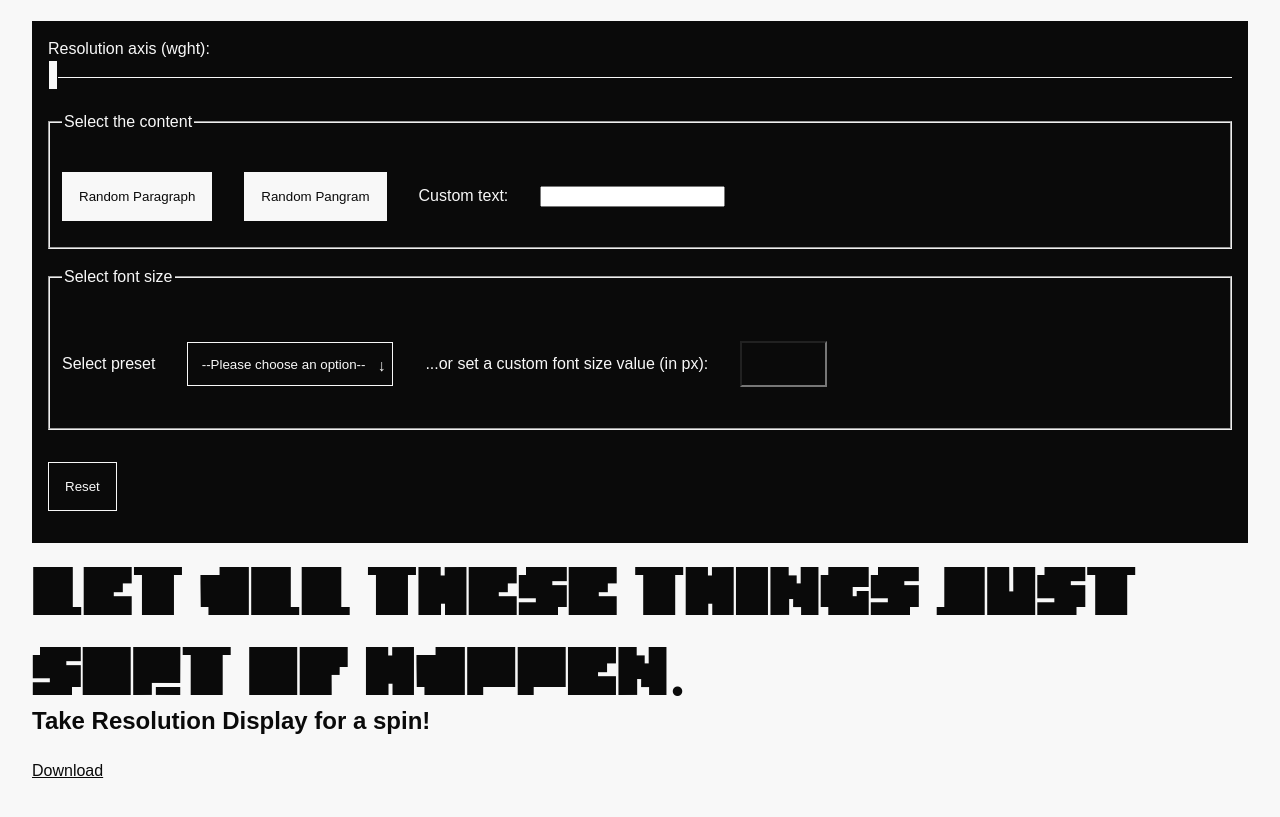
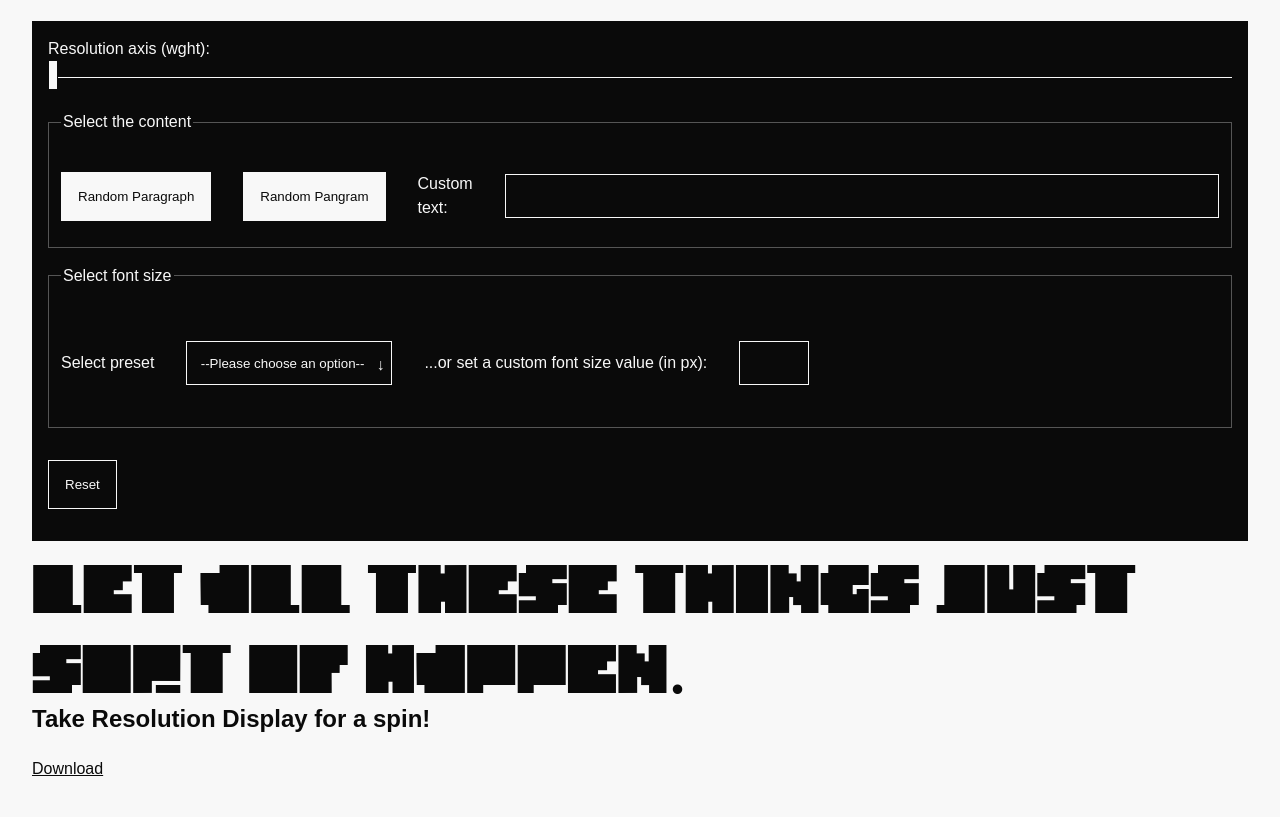
Before and after one commit to k00lthing/master-project-website, a website built with Vite: page resolution/index.html in a window 1280 px wide. Shown: the part 1101-1918 px from the top of the page. Built offline with nearby package versions, Linux system fonts and the light colour scheme; files whose address does not match are found by name; a web font is replaced by a local one.

Commit message:
style form

```diff
--- a/css/_form.scss
+++ b/css/_form.scss
@@ -41,9 +41,11 @@ input[type=range] {
   margin: 0;
   width: 100%;
 }
+
 input[type=range]:focus {
   outline: none;
 }
+
 input[type=range]::-webkit-slider-runnable-track {
   width: 100%;
   height: 1px;
@@ -54,6 +56,7 @@ input[type=range] {
   border-radius: 0px;
   border: none;
 }
+
 input[type=range]::-webkit-slider-thumb {
   box-shadow: none;
   border: 1px solid variables.$off-black;
@@ -65,9 +68,11 @@ input[type=range] {
   -webkit-appearance: none;
   margin-top: -17.5px;
 }
+
 input[type=range]:focus::-webkit-slider-runnable-track {
   background: variables.$off-white;
 }
+
 input[type=range]::-moz-range-track {
   width: 100%;
   height: 1px;
@@ -78,6 +83,7 @@ input[type=range] {
   border-radius: 0px;
   border: 0px solid variables.$off-black;
 }
+
 input[type=range]::-moz-range-thumb {
   box-shadow: 0px 0px 0px variables.$off-black;
   border: 1px solid variables.$off-black;
@@ -87,6 +93,7 @@ input[type=range] {
   background: variables.$off-white;
   cursor: pointer;
 }
+
 input[type=range]::-ms-track {
   width: 100%;
   height: 1px;
@@ -96,18 +103,21 @@ input[type=range] {
   border-color: transparent;
   color: transparent;
 }
+
 input[type=range]::-ms-fill-lower {
   background: variables.$off-white;
   border: 0px solid variables.$off-black;
   border-radius: 0px;
   box-shadow: 0px 0px 0px variables.$off-black;
 }
+
 input[type=range]::-ms-fill-upper {
   background: variables.$off-white;
   border: 0px solid variables.$off-black;
   border-radius: 0px;
   box-shadow: 0px 0px 0px variables.$off-black;
 }
+
 input[type=range]::-ms-thumb {
   margin-top: 1px;
   box-shadow: 0px 0px 0px variables.$off-black;
@@ -118,9 +128,11 @@ input[type=range] {
   background: variables.$off-white;
   cursor: pointer;
 }
+
 input[type=range]:focus::-ms-fill-lower {
   background: variables.$off-white;
 }
+
 input[type=range]:focus::-ms-fill-upper {
   background: variables.$off-white;
 }
@@ -132,11 +144,12 @@ input[type=range] {
   color: variables.$off-black;
 }
 
-fieldset{
+fieldset {
   display: flex;
   justify-content: flex-start;
   align-items: center;
   gap: 2rem;
+  border: 1px solid variables.$contrast-gray;
 }
 
 
@@ -145,18 +158,38 @@ form.font-controls {
   color: variables.$off-white;
   padding: 1em;
   margin-block-start: 1.5rem;
+
   * {
     margin: 1rem 0;
   }
 
-    select{
+  select {
     border: 1px solid variables.$off-white;
   }
 
-    input[type="number"] {
+  input[type="number"],
+  input[type="text"] {
     background: variables.$off-black;
     color: variables.$off-white;
     padding: 1em;
+    border: 1px solid variables.$off-white;
+    appearance: none;
+  }
+
+  input[type="text"] {
+    width: 100%;
+  }
+
+  /* Chrome, Safari, Edge, Opera */
+  input::-webkit-outer-spin-button,
+  input::-webkit-inner-spin-button {
+    -webkit-appearance: none;
+    margin: 0;
+  }
+
+  /* Firefox */
+  input[type=number] {
+    -moz-appearance: textfield;
   }
 
   .select-wrapper::after {
```
Lines whose indentation alone changed are shown as unchanged.
